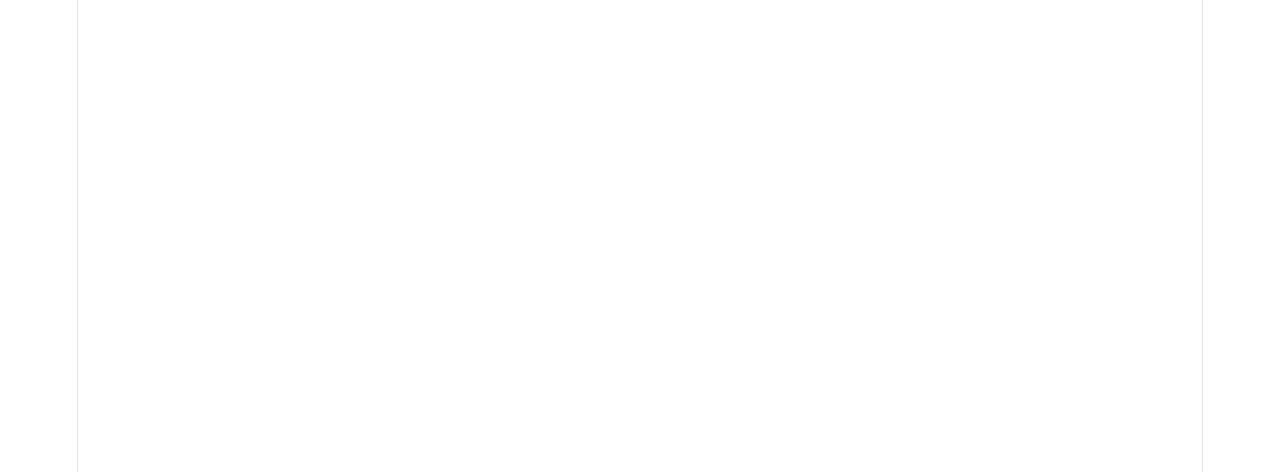
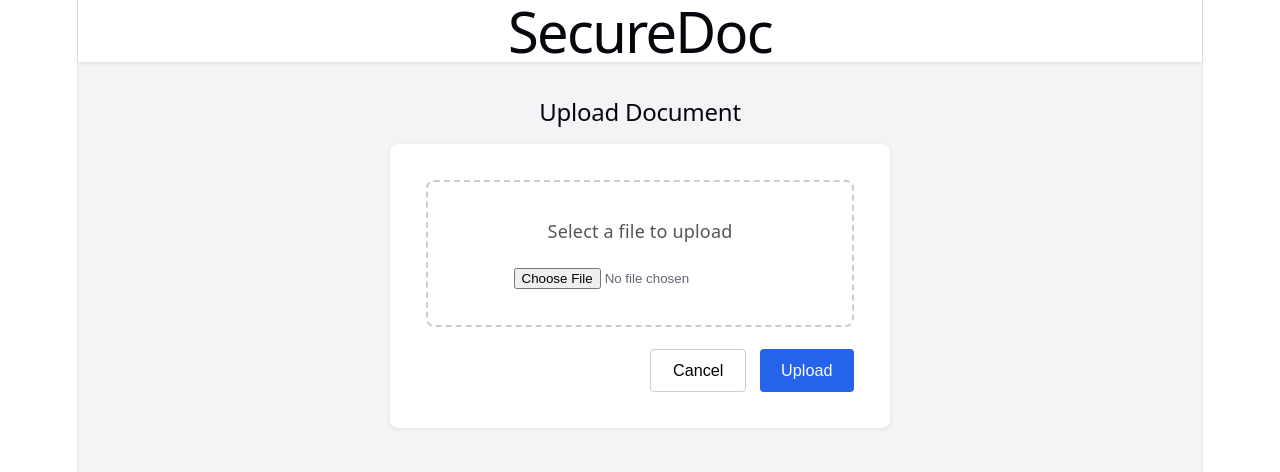
Before and after one commit to kayanr/secure-document-sharing-platform, a React app in the folder frontend/: page /documents/upload in a window 1280 px wide. Before the commit this address had no page. Shown: the top 472 px of the page. Built offline with nearby package versions, Linux system fonts and the light colour scheme; sample sign-in values are in the browser's storage; the HTML template or start-up script is replaced by a standard one.

Commit message:
feat: add document upload page

```diff
--- a/frontend/src/App.jsx
+++ b/frontend/src/App.jsx
@@ -2,6 +2,7 @@
 import LoginPage from './pages/LoginPage';
 import RegisterPage from './pages/RegisterPage';
 import DocumentsPage from './pages/DocumentsPage';
+import UploadPage from './pages/UploadPage';
 import ProtectedRoute from './components/ProtectedRoute';
 
 function App() {
@@ -17,6 +18,14 @@
           </ProtectedRoute>
         }
       />
+      <Route
+        path="/documents/upload"
+        element={
+          <ProtectedRoute>
+            <UploadPage />
+          </ProtectedRoute>
+        }
+      />
     </Routes>
   );
 }
--- /dev/null
+++ b/frontend/src/pages/UploadPage.jsx
@@ -0,0 +1,159 @@
+import { useState } from 'react';
+import { useNavigate } from 'react-router-dom';
+import { uploadDocument } from '../services/documentService';
+
+function UploadPage() {
+  const [file, setFile] = useState(null);
+  const [error, setError] = useState('');
+  const [loading, setLoading] = useState(false);
+  const navigate = useNavigate();
+
+  const handleFileChange = (e) => {
+    setFile(e.target.files[0]);
+    setError('');
+  };
+
+  const handleSubmit = async (e) => {
+    e.preventDefault();
+    if (!file) {
+      setError('Please select a file.');
+      return;
+    }
+
+    setLoading(true);
+    setError('');
+
+    try {
+      await uploadDocument(file);
+      navigate('/documents');
+    } catch (err) {
+      setError(err.response?.data?.error || 'Upload failed. Please try again.');
+    } finally {
+      setLoading(false);
+    }
+  };
+
+  return (
+    <div style={styles.container}>
+      <div style={styles.header}>
+        <h1 style={styles.title}>SecureDoc</h1>
+      </div>
+
+      <div style={styles.content}>
+        <h2>Upload Document</h2>
+
+        <form onSubmit={handleSubmit} style={styles.form}>
+          <div style={styles.dropzone}>
+            <p style={styles.dropzoneText}>Select a file to upload</p>
+            <input
+              type="file"
+              onChange={handleFileChange}
+              style={styles.fileInput}
+            />
+            {file && (
+              <p style={styles.selectedFile}>
+                Selected: <strong>{file.name}</strong> ({(file.size / 1024).toFixed(1)} KB)
+              </p>
+            )}
+          </div>
+
+          {error && <p style={styles.error}>{error}</p>}
+
+          <div style={styles.actions}>
+            <button
+              type="button"
+              onClick={() => navigate('/documents')}
+              style={styles.cancelButton}
+            >
+              Cancel
+            </button>
+            <button
+              type="submit"
+              disabled={loading}
+              style={styles.uploadButton}
+            >
+              {loading ? 'Uploading...' : 'Upload'}
+            </button>
+          </div>
+        </form>
+      </div>
+    </div>
+  );
+}
+
+const styles = {
+  container: {
+    minHeight: '100vh',
+    backgroundColor: '#f3f4f6',
+  },
+  header: {
+    padding: '1rem 2rem',
+    backgroundColor: '#fff',
+    boxShadow: '0 1px 4px rgba(0,0,0,0.1)',
+  },
+  title: {
+    margin: 0,
+  },
+  content: {
+    maxWidth: '500px',
+    margin: '2rem auto',
+    padding: '0 1rem',
+  },
+  form: {
+    backgroundColor: '#fff',
+    padding: '2rem',
+    borderRadius: '8px',
+    boxShadow: '0 1px 4px rgba(0,0,0,0.08)',
+    marginTop: '1rem',
+    display: 'flex',
+    flexDirection: 'column',
+    gap: '1.25rem',
+  },
+  dropzone: {
+    border: '2px dashed #ccc',
+    borderRadius: '8px',
+    padding: '2rem',
+    textAlign: 'center',
+  },
+  dropzoneText: {
+    margin: '0 0 1rem',
+    color: '#555',
+  },
+  fileInput: {
+    cursor: 'pointer',
+  },
+  selectedFile: {
+    marginTop: '0.75rem',
+    fontSize: '0.875rem',
+    color: '#555',
+  },
+  error: {
+    color: '#dc2626',
+    fontSize: '0.875rem',
+    margin: 0,
+  },
+  actions: {
+    display: 'flex',
+    justifyContent: 'flex-end',
+    gap: '0.75rem',
+  },
+  cancelButton: {
+    padding: '0.6rem 1.2rem',
+    backgroundColor: 'transparent',
+    border: '1px solid #ccc',
+    borderRadius: '4px',
+    cursor: 'pointer',
+    fontSize: '0.9rem',
+  },
+  uploadButton: {
+    padding: '0.6rem 1.2rem',
+    backgroundColor: '#2563eb',
+    color: '#fff',
+    border: 'none',
+    borderRadius: '4px',
+    cursor: 'pointer',
+    fontSize: '0.9rem',
+  },
+};
+
+export default UploadPage;
```
